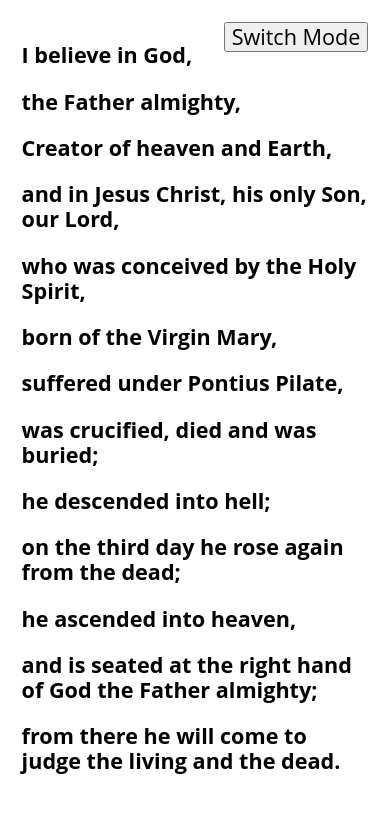
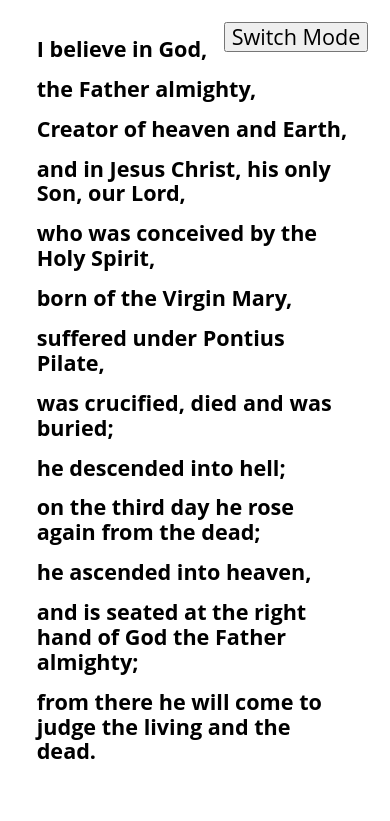
Before and after one commit to Mouzone/apostles-creed, a SvelteKit app: page / in a window 390 px wide. Shown: the top 821 px of the page. Built offline with nearby package versions, Linux system fonts and the light colour scheme; a web font is replaced by a local one.

Commit message:
Fix padding/spacing issue such that single verse mode has no extra scrollable area

```diff
--- a/src/routes/+page.svelte
+++ b/src/routes/+page.svelte
@@ -96,7 +96,7 @@
 			>
 				prev
 			</button>
-			<p id="verse">{data[`${lineNumber}`]}</p>
+			<p>{data[`${lineNumber}`]}</p>
 			<button
 				onclick={goNext}
 				disabled={lineNumber === Object.entries(data).length}
@@ -123,10 +123,8 @@
 		font-style: normal;
 	}
 	#page {
-		height: 100dvh;
 		width: 100dvw;
 		box-sizing: border-box;
-		padding: 1em;
 
 		font-family: "Open Sans";
 		font-size: 1.35em;
@@ -141,13 +139,28 @@
 		right: 1em;
 		top: 1em;
 	}
-
+	#verses {
+		margin: 1em;
+	}
+	p {
+		margin: 0;
+	}
+	.verse {
+		margin: 0.35em;
+	}
 	#single-verse {
+		height: 100dvh;
 		width: 100dvw;
 
+		margin: 0 1em 0 1em;
 		display: flex;
 		justify-content: space-between;
 		align-items: center;
 		text-align: center;
 	}
+	@media (max-width: 640px) {
+		.verse {
+			margin: 0.7em;
+		}
+	}
 </style>
```
